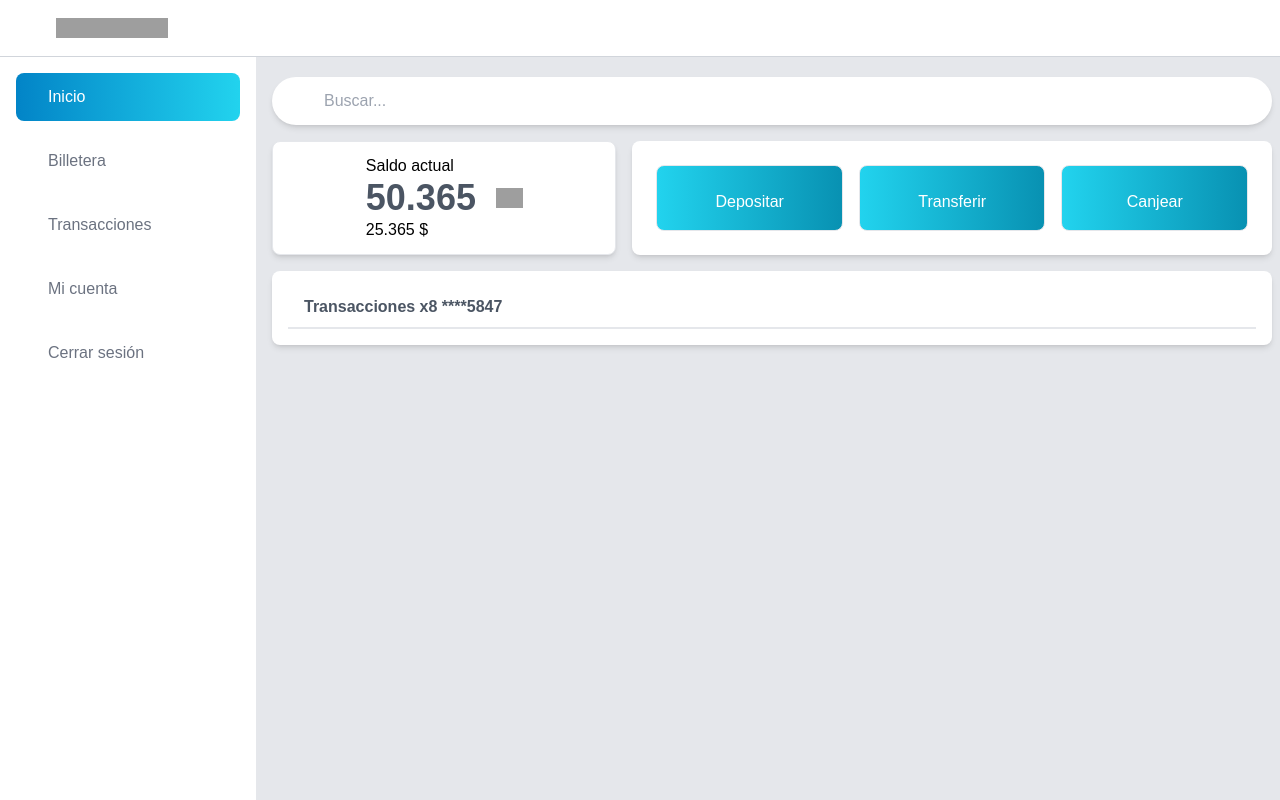
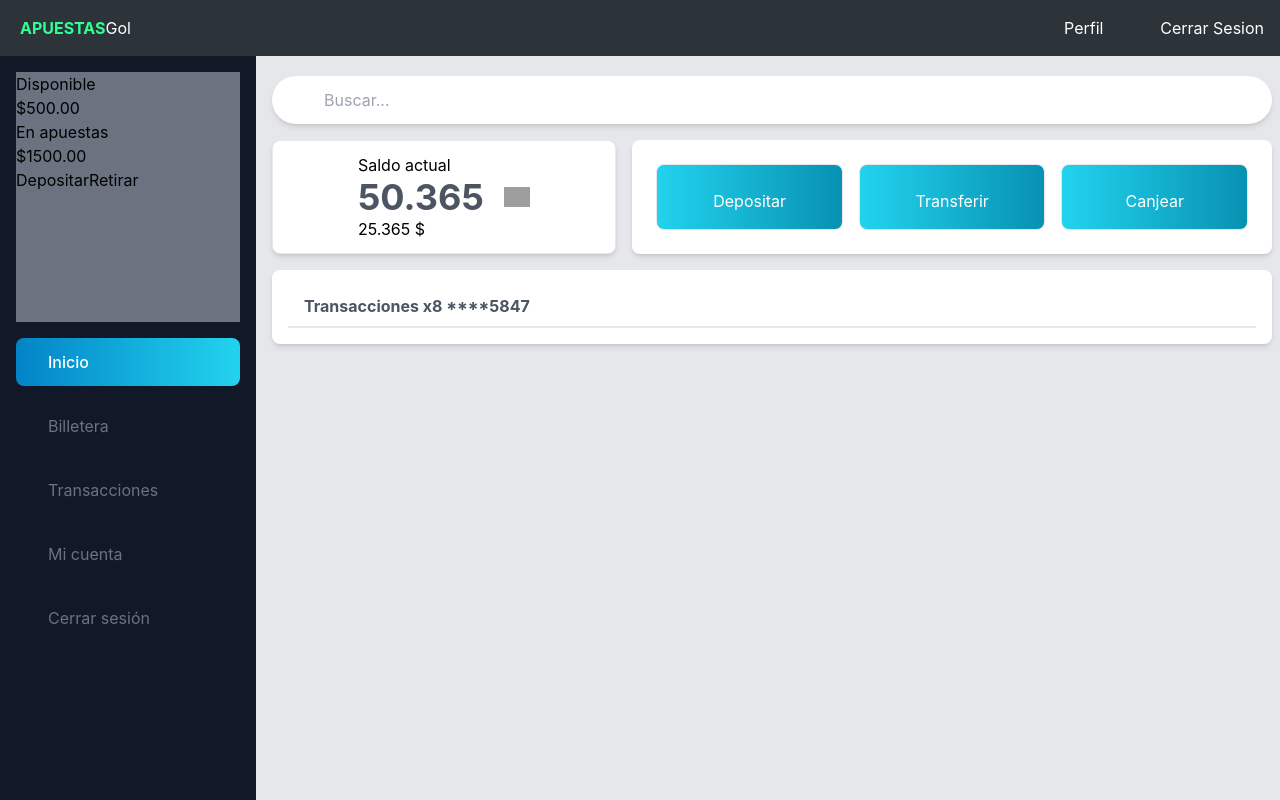
Before and after one commit to Maxi-95/ApuestasGol, a React (Vite) app in the folder ApuestasGol/: page / in a window 1280 px wide. Built offline with nearby package versions, Linux system fonts and the light colour scheme; grey boxes are pictures that could not be loaded.

Commit message:
Barra de navegador terminado

```diff
--- a/ApuestasGol/src/App.jsx
+++ b/ApuestasGol/src/App.jsx
@@ -36,31 +36,8 @@ function App() {
   return (
     <>
       <body class="bg-gray-200">
-        <nav class="bg-white border-b border-gray-300">
-          <div class="flex justify-between items-center px-9">
-            <button id="menuBtn">
-              <i class="fas fa-bars text-cyan-500 text-lg"></i>
-            </button>
+        <Navbar></Navbar>
 
-            <div class="ml-1">
-              <img
-                src="https://www.emprenderconactitud.com/img/POC%20WCS%20(1).png"
-                alt="logo"
-                class="h-20 w-28"
-              />
-            </div>
-
-            <div class="space-x-4">
-              <button>
-                <i class="fas fa-bell text-cyan-500 text-lg"></i>
-              </button>
-
-              <button>
-                <i class="fas fa-user text-cyan-500 text-lg"></i>
-              </button>
-            </div>
-          </div>
-        </nav>
         <BarraIzquierda></BarraIzquierda>
 
         <div class="lg:ml-64 lg:pl-4 lg:flex lg:flex-col lg:w-75% mt-5 mx-2">
--- a/ApuestasGol/src/Componentes/Barra izquierda/barraIzquierda.jsx
+++ b/ApuestasGol/src/Componentes/Barra izquierda/barraIzquierda.jsx
@@ -5,11 +5,21 @@ function BarraIzquierda() {
   return (
     <div
       id="sideNav"
-      class="lg:block hidden bg-white w-64 h-screen fixed rounded-none border-none"
+      class=" lg:block hidden bg-white w-64 h-screen fixed rounded-none border-none"
     >
       {/* <BarraIzquierda></BarraIzquierda> */}
 
-      <div class="p-4 space-y-4">
+      <div class="bg-gray-900 h-full p-4 space-y-4">
+        <div className="bg-gray-500 h-250">
+          <p>Disponible</p>
+          <h1>$500.00</h1>
+          <p>En apuestas</p>
+          <h1>$1500.00</h1>
+          <div class="flex">
+            <button>Depositar</button>
+            <button>Retirar</button>
+          </div>
+        </div>
         <a
           href="#"
           aria-label="dashboard"
@@ -49,56 +59,6 @@ function BarraIzquierda() {
         </a>
       </div>
     </div>
-    //   <div>
-    //     <select
-    //       class="h-50 w-300 text-center border border-solid border-gray-900 p-4"
-    //       id="seleccion"
-    //       name="seleccion"
-    //     >
-    //       <option value="opcion1">La liga de españa</option>
-    //       <option value="opcion2">Opción 2</option>
-    //       <option value="opcion3">Opción 3</option>
-    //       <option value="opcion3">Opción 4</option>
-    //       <option value="opcion3">Opción 5</option>
-    //     </select>
-    //   </div>
-    //   <div>
-    //     <select
-    //       class="h-50 w-300 text-center border border-solid border-gray-900 p-4"
-    //       id="seleccion"
-    //       name="seleccion"
-    //     >
-    //       <option value="opcion1">La liga de Italia</option>
-    //       <option value="opcion2">Opción 1</option>
-    //       <option value="opcion2">Opción 2</option>
-    //       <option value="opcion3">Opción 3</option>
-    //       <option value="opcion3">Opción 4</option>
-    //     </select>
-    //   </div>
-    //   <div>
-    //     <select
-    //       class="h-50 w-300 text-center border border-solid border-gray-900 p-4"
-    //       id="seleccion"
-    //       name="seleccion"
-    //     >
-    //       <option value="opcion1">La liga de Alemania</option>
-    //       <option value="opcion2">Opción 1</option>
-    //       <option value="opcion2">Opción 2</option>
-    //       <option value="opcion3">Opción 3</option>
-    //     </select>
-    //   </div>
-    //   <div>
-    //     <select
-    //       class="h-50 w-300 text-center border border-solid border-gray-900 p-4"
-    //       id="seleccion"
-    //       name="seleccion"
-    //     >
-    //       <option value="opcion1">La liga de Francesa</option>
-    //       <option value="opcion2">Opción 1</option>
-    //       <option value="opcion2">Opción 2</option>
-    //     </select>
-    //   </div>
-    // </div>
   );
 }
 
--- a/ApuestasGol/src/Componentes/Navbar/navegador.jsx
+++ b/ApuestasGol/src/Componentes/Navbar/navegador.jsx
@@ -4,17 +4,23 @@ import s from "./navegador.module.css";
 
 function Navbar() {
   return (
-    <header class="text-gray-400 bg-gray-900 body-font">
-      <div class="container mx-auto flex flex-wrap p-5 flex-col md:flex-row items-center">
-        <a class="flex title-font font-medium items-center text-white mb-4 md:mb-0">
-          <img class="h-40" src={logo} alt="" />
-        </a>
-        <nav class="md:ml-auto flex flex-wrap items-center text-base justify-center">
-          <a class="mr-5 hover:text-white">inicio secion</a>
-          <a class="mr-5 hover:text-white">Monto</a>
-        </nav>
+    <nav className={s.logoButton}>
+      <div class="ml-1 flex">
+        <strong className={s.colorLogo}>APUESTAS</strong>
+        <h1>Gol</h1>
+        {/* <img
+            src="https://www.emprenderconactitud.com/img/POC%20WCS%20(1).png"
+            alt="logo"
+            class="h-20 w-28"
+          /> */}
       </div>
-    </header>
+
+      <div class=" w-200 flex justify-between	">
+        <button>Perfil</button>
+
+        <button>Cerrar Sesion</button>
+      </div>
+    </nav>
   );
 }
 
--- a/ApuestasGol/src/Componentes/Navbar/navegador.module.css
+++ b/ApuestasGol/src/Componentes/Navbar/navegador.module.css
@@ -1,17 +1,18 @@
 /* styles.module.css */
 
-body {
-  margin: 0;
-  padding: 0;
-  font-family: "Arial", sans-serif;
+.colorLogo {
+  color: #30ff94;
 }
-
+.logoButton {
+  display: flex;
+  justify-content: space-between;
+}
 nav {
   display: flex;
   justify-content: space-between;
   align-items: center;
   padding: 1em;
-  background-color: #333;
+  background-color: #2c3339;
   color: white;
 }
 
```
